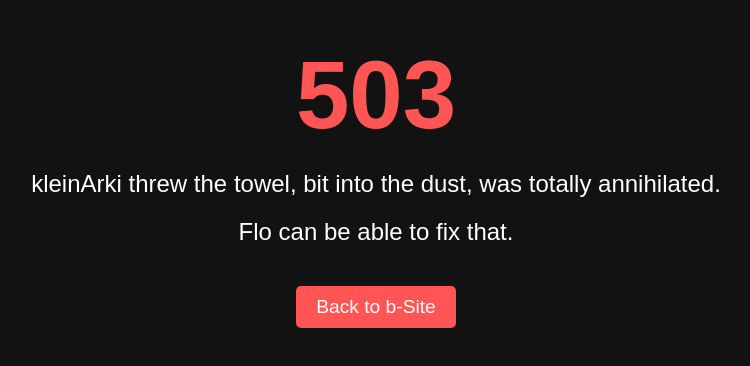
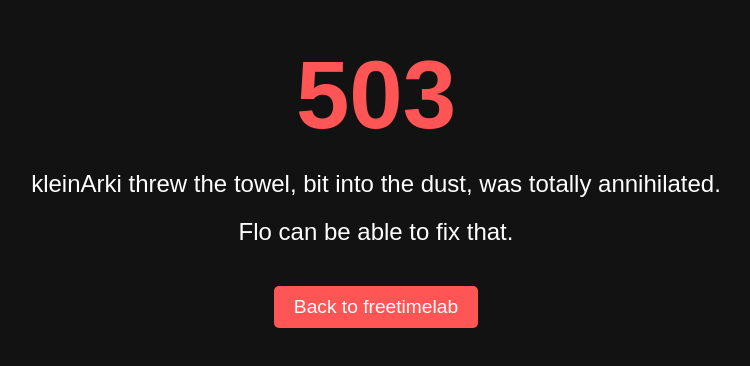
Before and after one commit to AUTLeon/Freetimelab, a plain HTML site: page errorPages/error503.html in a window 1280 px wide. Shown: the part 216-582 px from the top of the page, without its empty margins (264-1014 px from the left). Drawn offline with Linux system fonts and the light colour scheme.

Commit message:
i just updated the error pages

```diff
--- a/errorPages/error503.html
+++ b/errorPages/error503.html
@@ -3,7 +3,7 @@
 <head>
     <meta charset="UTF-8">
     <meta name="viewport" content="width=device-width, initial-scale=1.0">
-    <title>500 - b-Site dead</title>
+    <title>500 - freetimelab dead</title>
     <link rel="icon" href="icon.jpg" type="jpg/png">
     <link rel="stylesheet" href="errorstyle.css">
 </head>
@@ -12,7 +12,7 @@
         <h1>503</h1>
         <p>kleinArki threw the towel, bit into the dust, was totally annihilated.</p>
         <p>Flo can be able to fix that.</p>
-        <a href="/">Back to b-Site</a>
+        <a href="/">Back to freetimelab</a>
     </div>
 </body>
 </html>
```
Also changed, not shown: errorPages/error400.html (+2 -2 lines), errorPages/error401.html (+1 -1 lines), errorPages/error403.html (+1 -1 lines), errorPages/error404.html (+1 -1 lines), errorPages/error500.html (+2 -2 lines).
